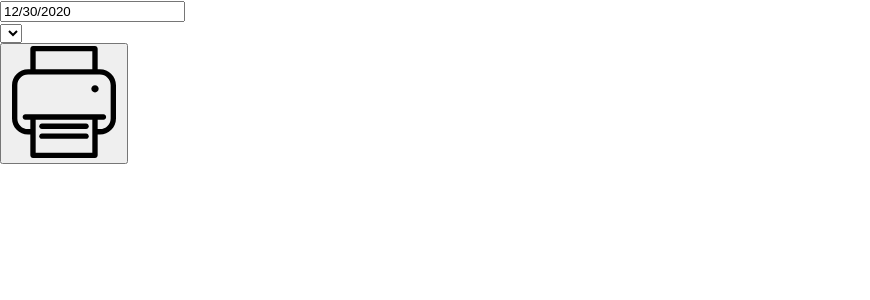
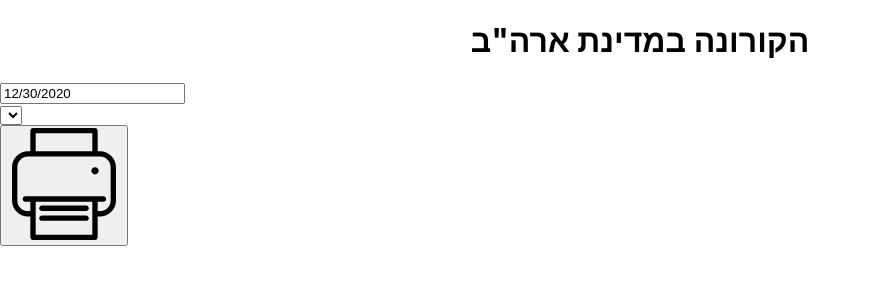
Before and after one commit to liamcoh/CoronaInTheUS, a React (Create React App) app: page / in a window 1280 px wide. Shown: the top 300 px of the page, without its empty margins (0-870 px from the left). Built offline with nearby package versions, Linux system fonts and the light colour scheme; no server answers.

Commit message:
Added Sticky Title

```diff
--- a/src/App.css
+++ b/src/App.css
@@ -8,3 +8,10 @@
     width: 10%;
     height: 10%;
 }
+
+.title {
+    direction: rtl;
+    text-align: center;
+    position: sticky;
+    top: 0;
+}
--- a/src/App.js
+++ b/src/App.js
@@ -76,6 +76,7 @@ function App() {
 
   return (
       <div>
+        <div className='title'><h1>הקורונה במדינת ארה"ב</h1></div>
         <DatePicker selected={date} onChange={setDate} minDate={minDate} maxDate={maxDate} />
         <StateList set={setState} list={states} />
         <br></br>
```
Also changed, not shown: 1 other file (tests, documents, lock files or other folders).
